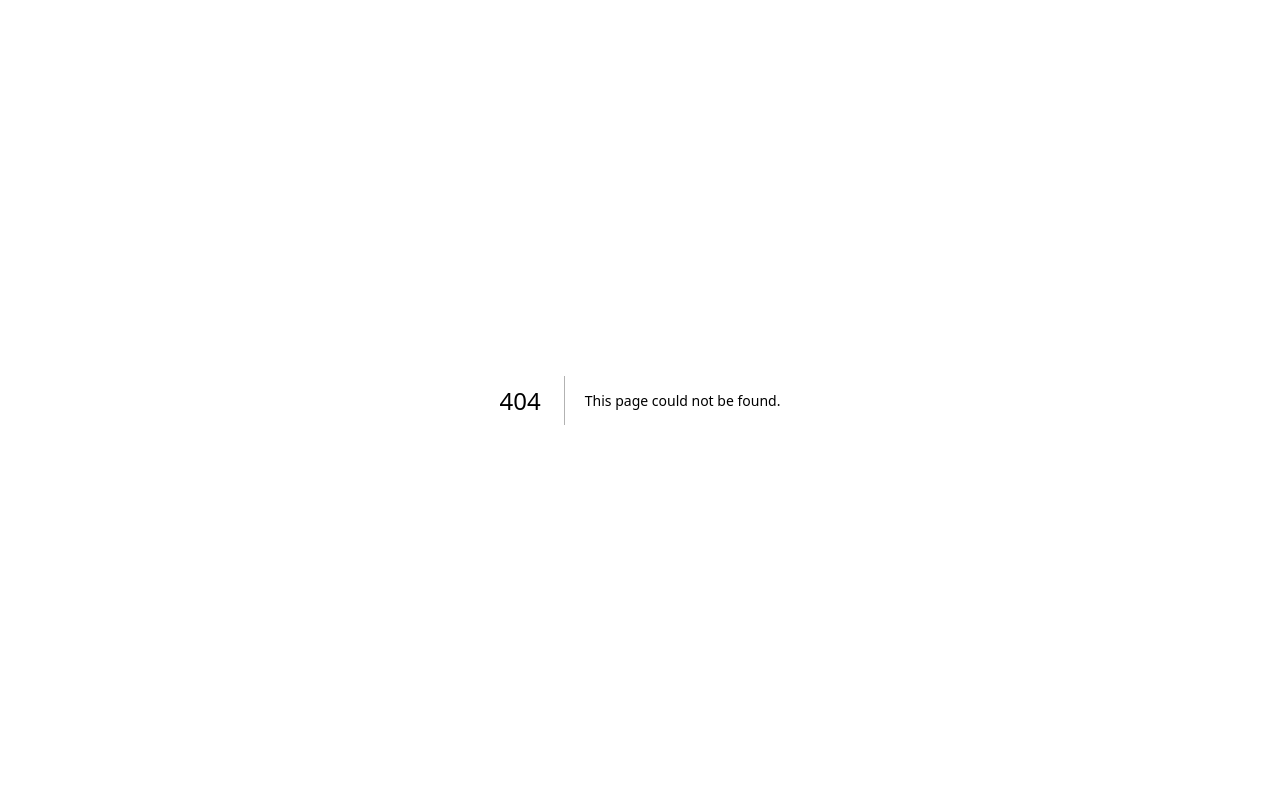
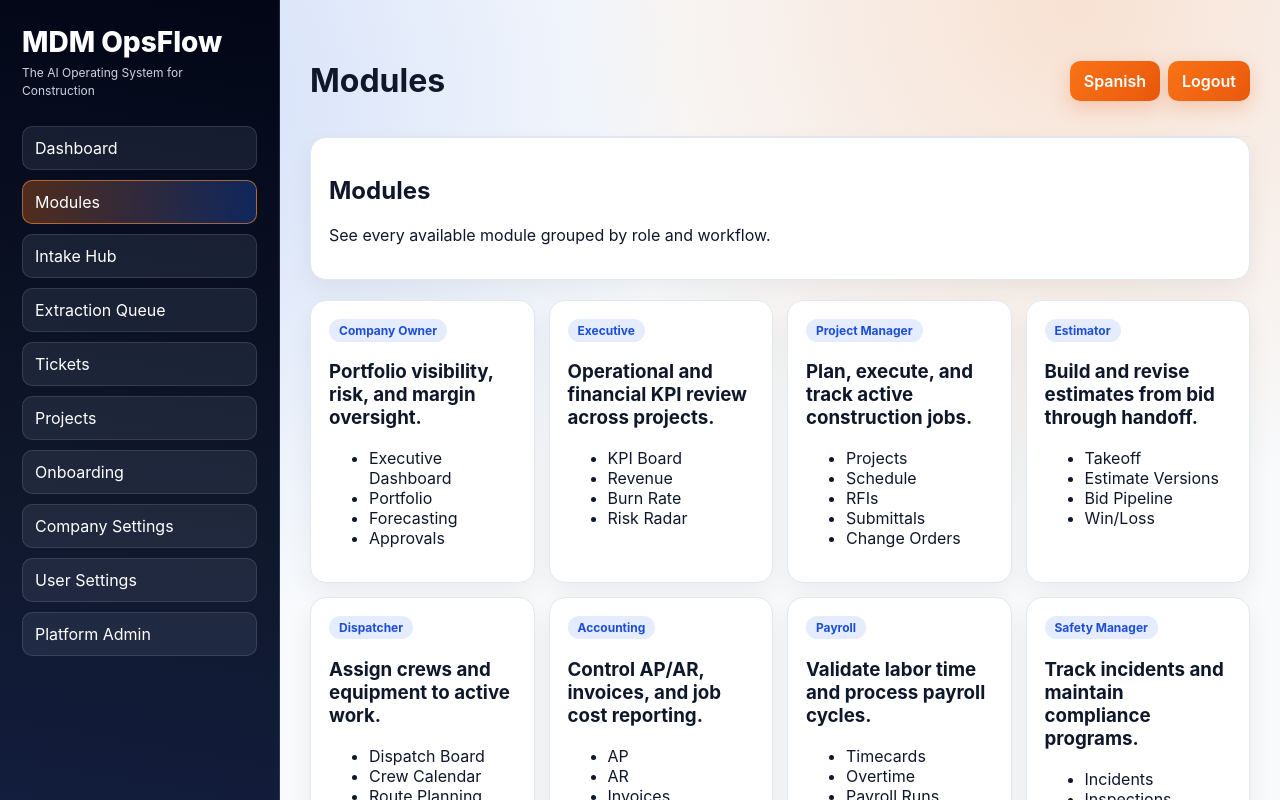
Before and after one commit to lag59/MDMOPFLOW, a Next.js app in the folder mdm-opsflow-phase2-starter/frontend/: page /modules in a window 1280 px wide. Before the commit this address had no page. Shown: the top 800 px of the page. Built offline with nearby package versions, Linux system fonts and the light colour scheme.

Commit message:
Add modules catalog page

```diff
--- /dev/null
+++ b/mdm-opsflow-phase2-starter/frontend/app/modules/page.tsx
@@ -0,0 +1,32 @@
+"use client";
+
+import AppShell from "@/components/AppShell";
+import { ROLE_WORKSPACES } from "@/lib/roles";
+import { getLocale, t } from "@/lib/i18n";
+
+export default function ModulesPage() {
+  const locale = getLocale();
+
+  return (
+    <AppShell titleKey="modules.title">
+      <div className="card">
+        <h2>{t(locale, "modules.title")}</h2>
+        <p>{t(locale, "modules.subtitle")}</p>
+      </div>
+
+      <div className="grid">
+        {ROLE_WORKSPACES.map((workspace) => (
+          <div className="card" key={workspace.key}>
+            <span className="auth-eyebrow">{workspace.label}</span>
+            <h3>{workspace.summary}</h3>
+            <ul>
+              {workspace.modules.map((module) => (
+                <li key={module}>{module}</li>
+              ))}
+            </ul>
+          </div>
+        ))}
+      </div>
+    </AppShell>
+  );
+}
--- a/mdm-opsflow-phase2-starter/frontend/components/AppShell.tsx
+++ b/mdm-opsflow-phase2-starter/frontend/components/AppShell.tsx
@@ -26,6 +26,7 @@ export default function AppShell({ titleKey, children }: AppShellProps) {
     () => ({
       appName: t(locale, "common.appName"),
       dashboard: t(locale, "nav.dashboard"),
+      modules: t(locale, "nav.modules"),
       intake: t(locale, "nav.intake"),      extractionQueue: t(locale, "nav.extractionQueue"),      tickets: t(locale, "nav.tickets"),
       projects: t(locale, "nav.projects"),
       onboarding: t(locale, "nav.onboarding"),
@@ -47,6 +48,7 @@ export default function AppShell({ titleKey, children }: AppShellProps) {
         <p className="brand-subtitle">The AI Operating System for Construction</p>
         <nav className="nav">
           <Link className={currentPath === "/dashboard" ? "is-active" : ""} href="/dashboard">{labels.dashboard}</Link>
+          <Link className={currentPath === "/modules" ? "is-active" : ""} href="/modules">{labels.modules}</Link>
           <Link className={currentPath.startsWith("/intake") ? "is-active" : ""} href="/intake">{labels.intake}</Link>
           <Link className={currentPath.startsWith("/extraction-queue") ? "is-active" : ""} href="/extraction-queue">{labels.extractionQueue}</Link>
           <Link className={currentPath.startsWith("/tickets") ? "is-active" : ""} href="/tickets">{labels.tickets}</Link>
--- a/mdm-opsflow-phase2-starter/frontend/locales/en.json
+++ b/mdm-opsflow-phase2-starter/frontend/locales/en.json
@@ -16,6 +16,7 @@
   },
   "nav": {
     "dashboard": "Dashboard",
+    "modules": "Modules",
     "intake": "Intake Hub",
     "extractionQueue": "Extraction Queue",
     "tickets": "Tickets",
@@ -81,6 +82,10 @@
     "pendingReviews": "Pending Reviews",
     "welcome": "Welcome to MDM OpsFlow",
     "subtitle": "The AI Operating System for Construction"
+  },
+  "modules": {
+    "title": "Modules",
+    "subtitle": "See every available module grouped by role and workflow."
   },
   "projects": {
     "title": "Projects",
--- a/mdm-opsflow-phase2-starter/frontend/locales/es.json
+++ b/mdm-opsflow-phase2-starter/frontend/locales/es.json
@@ -16,6 +16,7 @@
   },
   "nav": {
     "dashboard": "Panel principal",
+    "modules": "Modulos",
     "intake": "Centro de ingreso",
     "extractionQueue": "Cola de extraccion",
     "tickets": "Tickets",
@@ -81,6 +82,10 @@
     "pendingReviews": "Revisiones pendientes",
     "welcome": "Bienvenido a MDM OpsFlow",
     "subtitle": "El sistema operativo con IA para construccion"
+  },
+  "modules": {
+    "title": "Modulos",
+    "subtitle": "Ve todos los modulos disponibles agrupados por rol y flujo."
   },
   "projects": {
     "title": "Proyectos",
```
